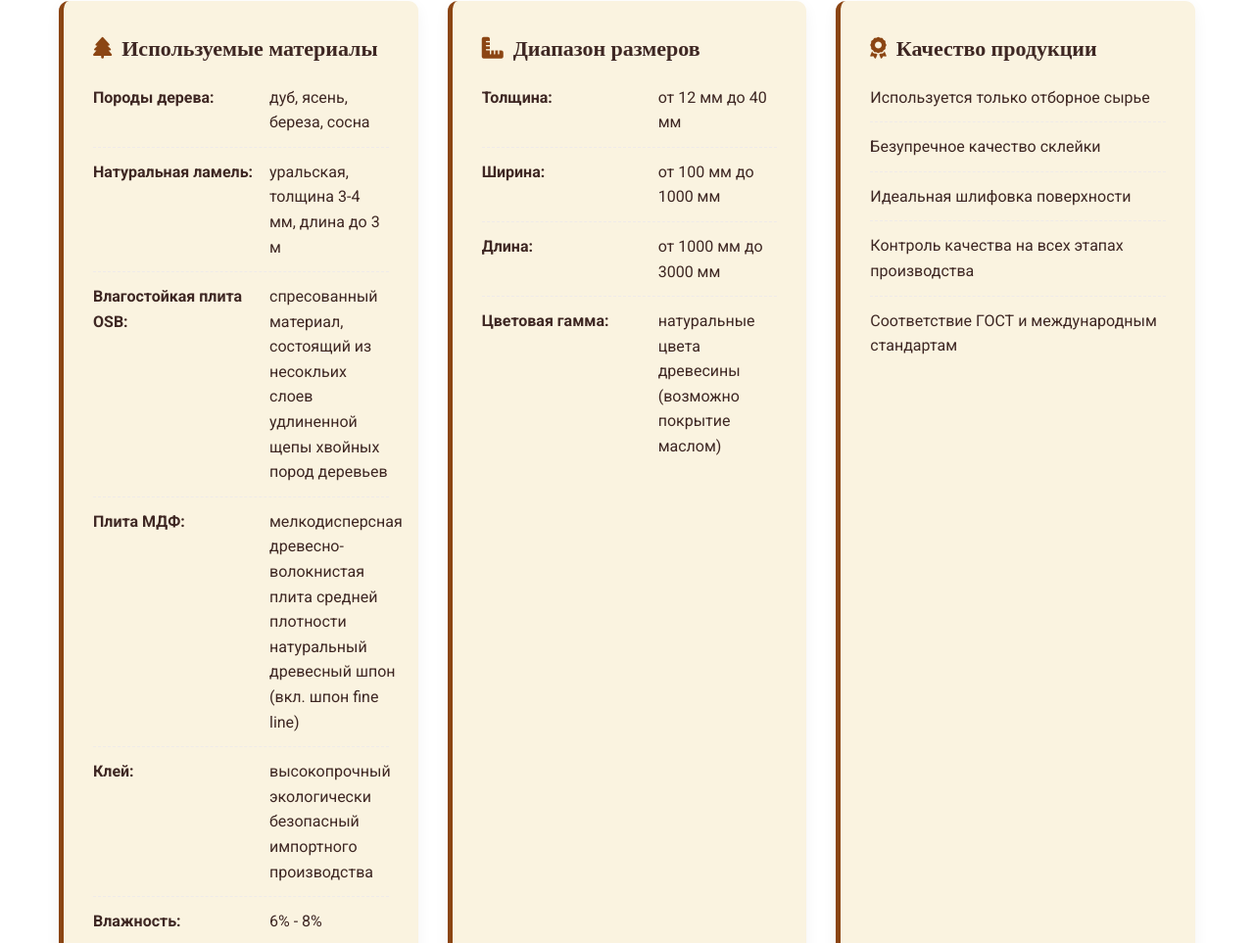
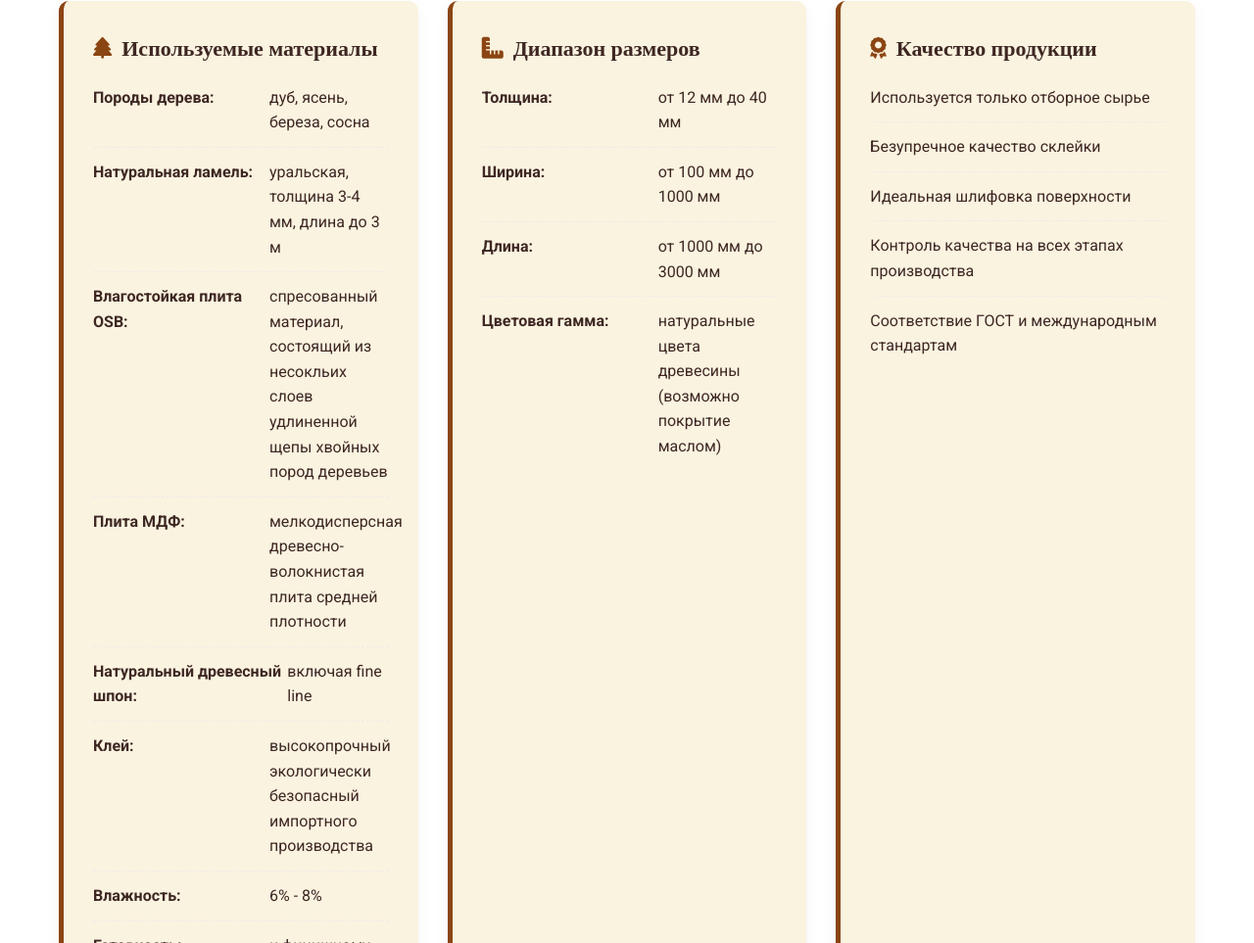
Before and after one commit to ukusiweee/mAs, a plain HTML site: page index.html in a window 1280 px wide. Shown: the part 2787-3750 px from the top of the page at 98% size. Drawn offline with nearby package versions, Linux system fonts and the light colour scheme.

Commit message:
Правки по тексту

```diff
--- a/index.html
+++ b/index.html
@@ -233,7 +233,7 @@
         <div class="product-description">
           <div class="product-text">
             <p>
-              Предлагаем вашему вниманию эконом и премиум класса интерьерныео
+              Предлагаем вашему вниманию эконом и премиум класса интерьерные
               отделочные материалы (цельные мебельные щиты) из натуральной
               древесины (дуб, ясень, береза, сосна) и ее компонентов,
               изготовленные на профессиональном оборудовании.
@@ -318,8 +318,10 @@
               </li>
               <li>
                 <strong>Плита МДФ:</strong> мелкодисперсная древесно-волокнистая
-                плита средней плотности <br />натуральный древесный шпон (вкл.
-                шпон fine line)
+                плита средней плотности
+              </li>
+              <li>
+                <strong>Натуральный древесный шпон:</strong> включая fine line
               </li>
               <li>
                 <strong>Клей:</strong> высокопрочный экологически безопасный
```
